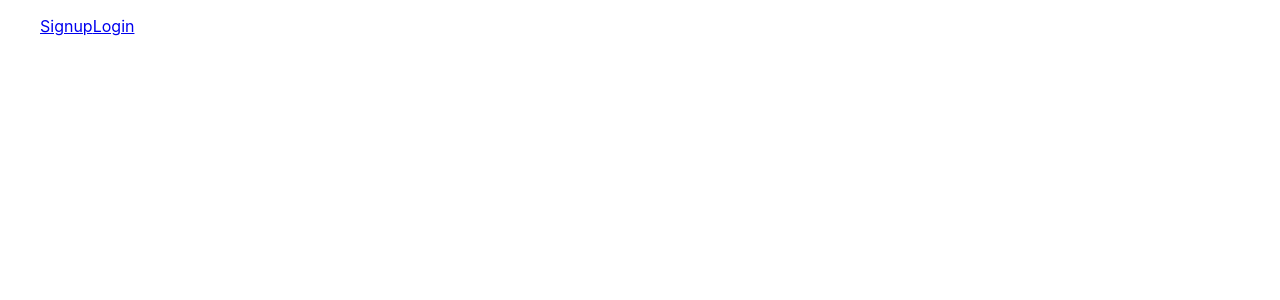
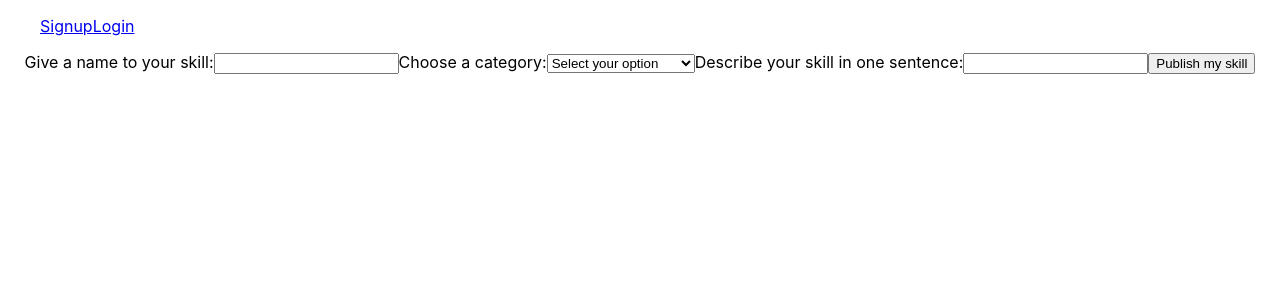
Before and after one commit to daina-slezaite/skill-exchange-react, a React (Create React App) app: page /add-skill in a window 1280 px wide. Shown: the top 300 px of the page. Built offline with nearby package versions, Linux system fonts and the light colour scheme; no server answers.

Commit message:
Add skill creation functionality

```diff
--- a/src/App.js
+++ b/src/App.js
@@ -7,6 +7,7 @@ import React, { Component } from 'react'
 import AuthService from './components/services/AuthService';
 import AllSkills from './components/skills/AllSkills';
 import SingleSkill from './components/skills/SingleSkill';
+import AddSkill from './components/skills/AddSkill';
 
 export default class App extends Component {
 
@@ -45,6 +46,7 @@ export default class App extends Component {
         <Route path='/signup' render={props => <Signup {...props} setUser={this.setCurrentUser} />} />
         <Route exact path='/skills' render={() => <AllSkills />} />
         <Route exact path='/skills/:skillId' render={props => <SingleSkill {...props} />} />
+        <Route exact path='/add-skill' render={props => <AddSkill {...props} userInSession={this.state.loggedInUser} />} />
       </Switch>
     </div>
     )
--- a/src/components/navbar/Navbar.js
+++ b/src/components/navbar/Navbar.js
@@ -24,7 +24,7 @@ export default class Navbar extends Component {
             <nav>
                 {this.state.loggedInUser ?
                     <ul style={{listStyle: 'none', display: 'flex'}}>
-                        <li><Link to='/'>Skills</Link></li>
+                        <li><Link to='/skills'>Skills</Link></li>
                         <li>
                             <Link to='/logout'>
                                 <button onClick={this.logoutUser}>Logout</button>
--- /dev/null
+++ b/src/components/skills/AddSkill.js
@@ -0,0 +1,68 @@
+import axios from 'axios';
+import React, { Component } from 'react'
+
+export default class AddSkill extends Component {
+
+    constructor(props) {
+        super(props);
+        this.state = {
+            title: '',
+            description: '',
+            category: ''
+        }
+    }
+
+    handleInputChange = e => {
+        const {name, value} = e.target;
+        this.setState({
+            [name]: value
+        })
+    }
+
+    handleFormSubmit = e => {
+        e.preventDefault();
+        const title = this.state.title;
+        const description = this.state.description;
+        const category = this.state.category;
+        axios.post('http://localhost:5000/api/skills', {title, description, category}, {withCredentials: true})
+            .then(response => {
+                console.log(`New skill is ${this.state.title}`)
+                console.log(response);
+                this.props.getAllProjects();
+                this.setState({
+                    title: '',
+                    description: '',
+                    category: ''
+                })
+            })
+    }
+
+    render() {
+        return (
+            <form onSubmit={this.handleFormSubmit}>
+                <label>Give a name to your skill:</label>
+                <input type='text' name='title' value={this.state.title} onChange={this.handleInputChange} />
+
+                <label>Choose a category:
+                    <select name='category' value={this.state.category} onChange={this.handleInputChange}>
+                        <option value="" defaultValue>Select your option</option>
+                        <option value='Graphic Design'>Graphic Design</option>
+                        <option value='Languages'>Languages</option>
+                        <option value='Music'>Music</option>
+                        <option value='Illustration'>Illustration</option>
+                        <option value='Lifestyle'>Lifestyle</option>
+                        <option value='Photography & Video'>Photography & Video</option>
+                        <option value='Business'>Business</option>
+                        <option value='Writing'>Writing</option>
+                        <option value='Fine Art'>Fine Art</option>
+                    </select>
+                </label>
+
+                <label>Describe your skill in one sentence:</label>
+                <input type='text' name='description' value={this.state.description} onChange={this.handleInputChange} />
+
+                <button type='submit'>Publish my skill</button>
+            </form>
+        )
+    }
+}
--- a/src/components/skills/AllSkills.js
+++ b/src/components/skills/AllSkills.js
@@ -1,6 +1,7 @@
 import axios from 'axios';
 import React, { Component } from 'react';
 import { Link } from 'react-router-dom';
+import AddSkill from './AddSkill';
 
 export default class AllSkills extends Component {
 
@@ -31,6 +32,7 @@ export default class AllSkills extends Component {
                     )
                 })}
                 </ul>
+                <AddSkill getAllProjects={() => this.getAllSkills()} />
             </div>
         )
     }
```
